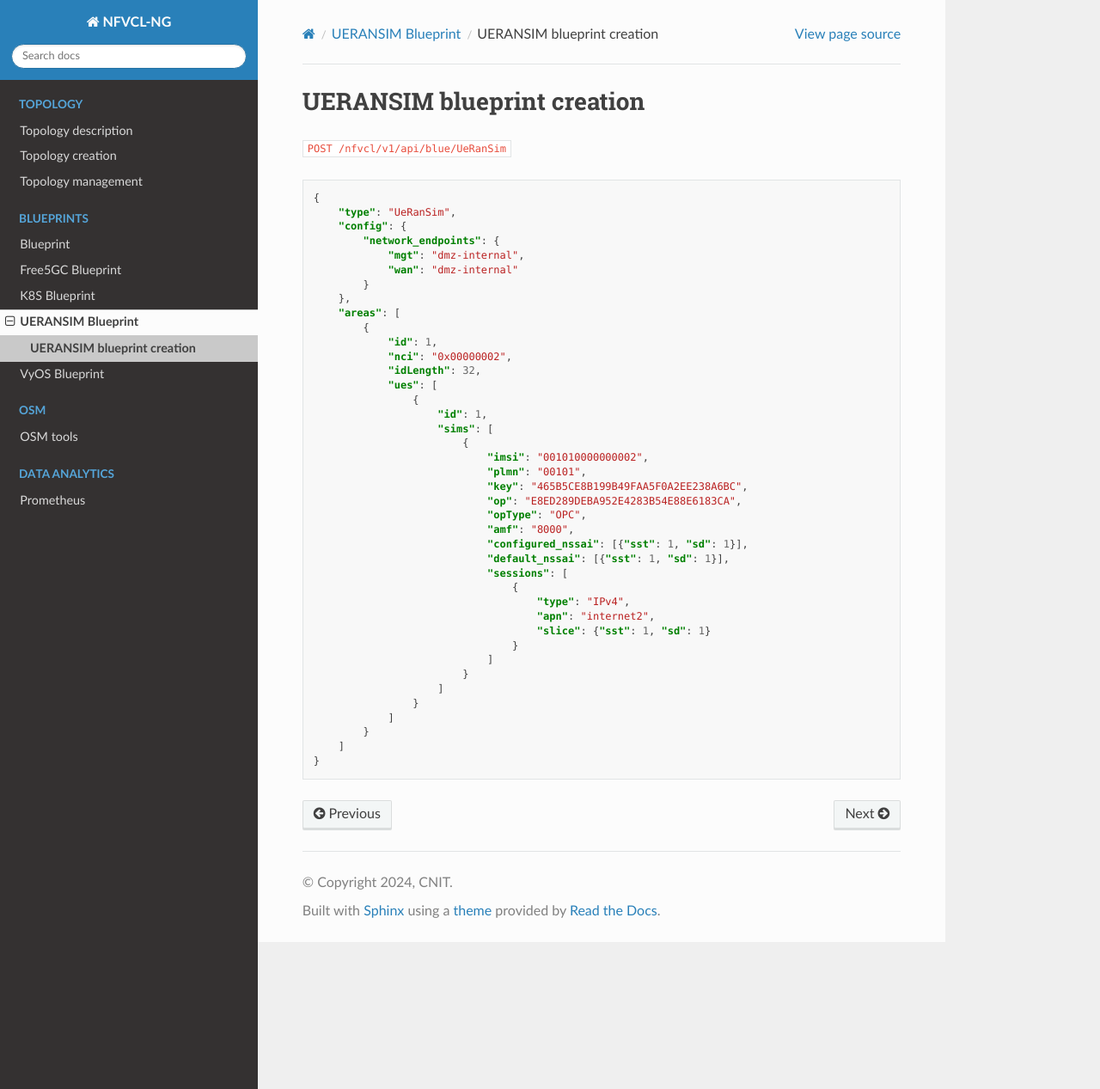
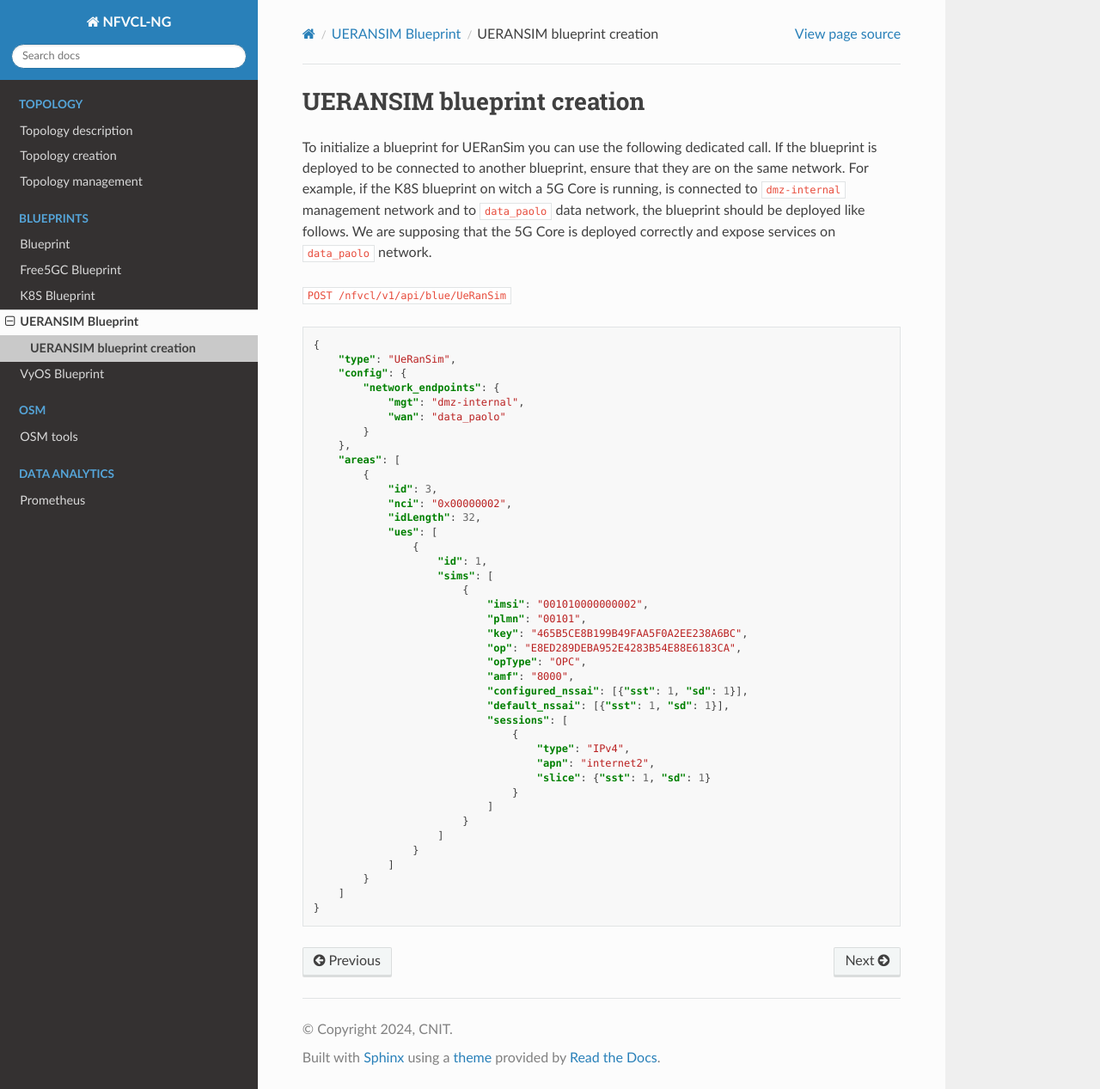
Before and after one commit to s2n-cnit/nfvcl-ng, a Sphinx documentation site: the page built from docs/source/blueprints/ueransim/ueransim_blue_creation.md, in a window 1280 px wide and 1267 px high. Shown: the whole window at 86% size. Built offline with Sphinx 7.4.7 and the Read the Docs theme 2.0.0, drawn with Linux system fonts in a browser that asks for light colours.

````diff
--- a/docs/source/blueprints/ueransim/ueransim_blue_creation.md
+++ b/docs/source/blueprints/ueransim/ueransim_blue_creation.md
@@ -1,4 +1,8 @@
 # UERANSIM blueprint creation
+To initialize a blueprint for UERanSim you can use the following dedicated call. If the blueprint is deployed to be connected to another
+ blueprint, ensure that they are on the same network.
+For example, if the K8S blueprint on witch a 5G Core is running, is connected to `dmz-internal` management network and to `data_paolo` data network,
+the blueprint should be deployed like follows. We are supposing that the 5G Core is deployed correctly and expose services on `data_paolo` network.
 
 `POST /nfvcl/v1/api/blue/UeRanSim`
 ```json
@@ -7,12 +11,12 @@
     "config": {
         "network_endpoints": {
             "mgt": "dmz-internal",
-            "wan": "dmz-internal"
+            "wan": "data_paolo"
         }
     },
     "areas": [
         {
-            "id": 1,
+            "id": 3,
             "nci": "0x00000002",
             "idLength": 32,
             "ues": [
````
Also changed, not shown: docs/source/blueprints/free5gc/free5gc_blue_creation.md (+2 -1 lines).
